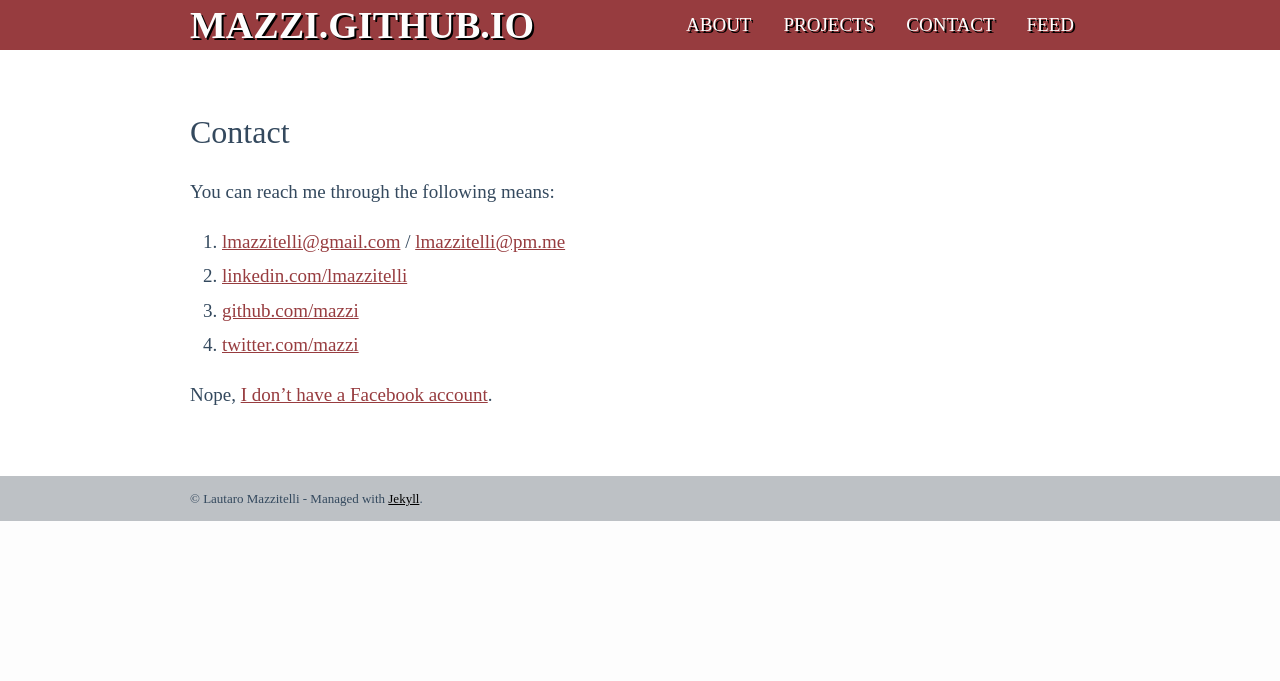
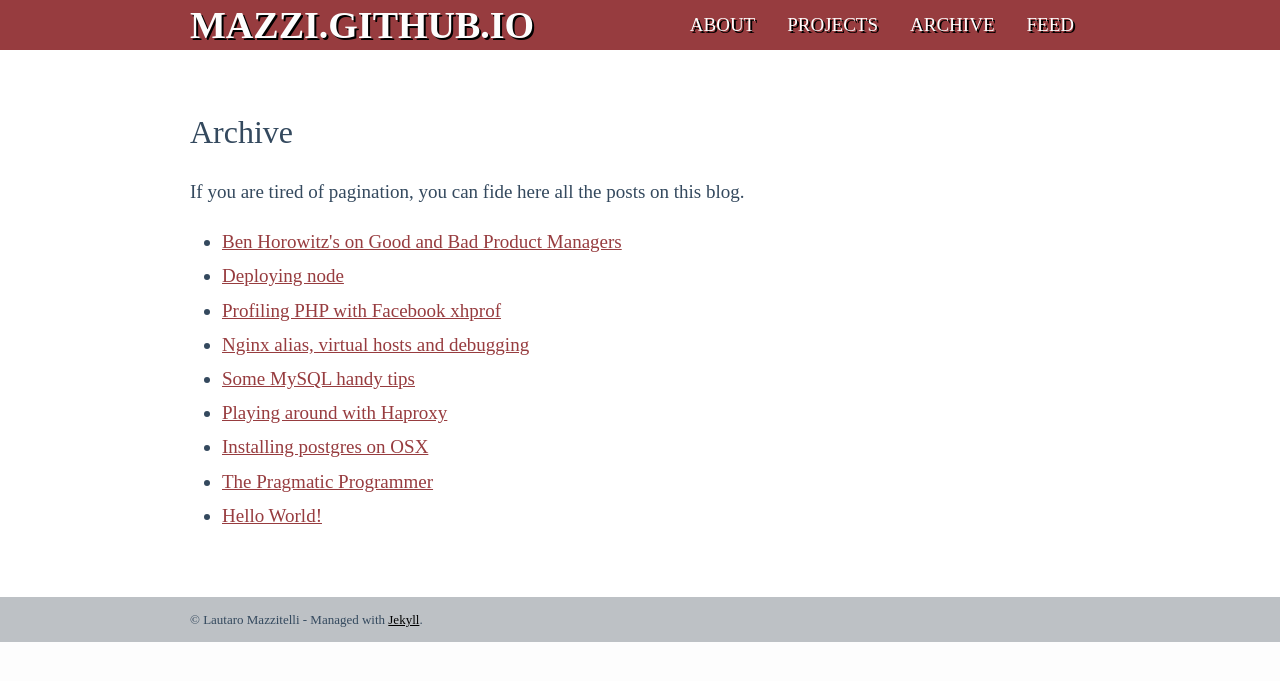
Before and after one commit to mazzi/mazzi.github.com, a Jekyll site: the page built from archive.md, in a window 1280 px wide. Shown: the top 681 px of the page. Built offline with Jekyll 4.4.1, drawn with Linux system fonts in a browser that asks for light colours.

Commit message:
Blogposts Archives

```diff
--- a/_includes/header.html
+++ b/_includes/header.html
@@ -31,7 +31,7 @@
 				<ul id="menu">
 					<li><a href="/about.html">About</a></li>
 					<li><a href="/projects.html">Projects</a></li>
-					<li><a href="/archive.html">Contact</a></li>
+					<li><a href="/archive.html">Archive</a></li>
                     <li><a href="/atom.xml">Feed</a></li>
 				</ul>
 				<div class="clear"></div>
--- a/archive.md
+++ b/archive.md
@@ -1,13 +1,14 @@
 ---
 layout: page
-title: Contact
+title: Archive
 ---
 
-You can reach me through the following means:
+If you are tired of pagination, you can fide here all the posts on this blog.
 
-1. <lmazzitelli@gmail.com> / <lmazzitelli@pm.me>
-2. [linkedin.com/lmazzitelli](http://www.linkedin.com/in/lmazzitelli)
-3. [github.com/mazzi](http://www.github.com/mazzi)
-4. [twitter.com/mazzi](http://www.twitter.com/mazzi)
-
-Nope, [I don't have a Facebook account](http://edition.cnn.com/2013/02/25/opinion/rushkoff-why-im-quitting-facebook).
+<ul>
+  {% for post in site.posts %}
+    <li>
+      <a href="{{ post.url }}">{{ post.title }}</a>
+    </li>
+  {% endfor %}
+</ul>
```
